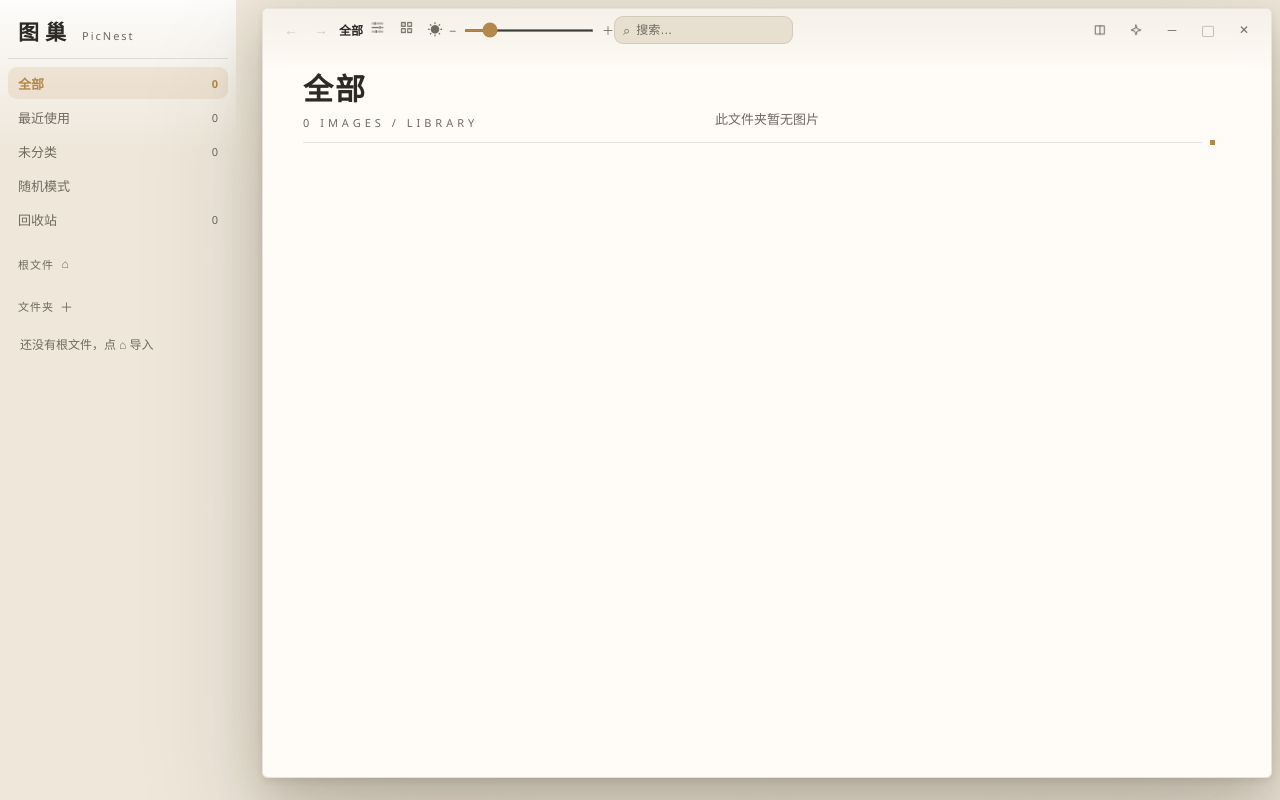
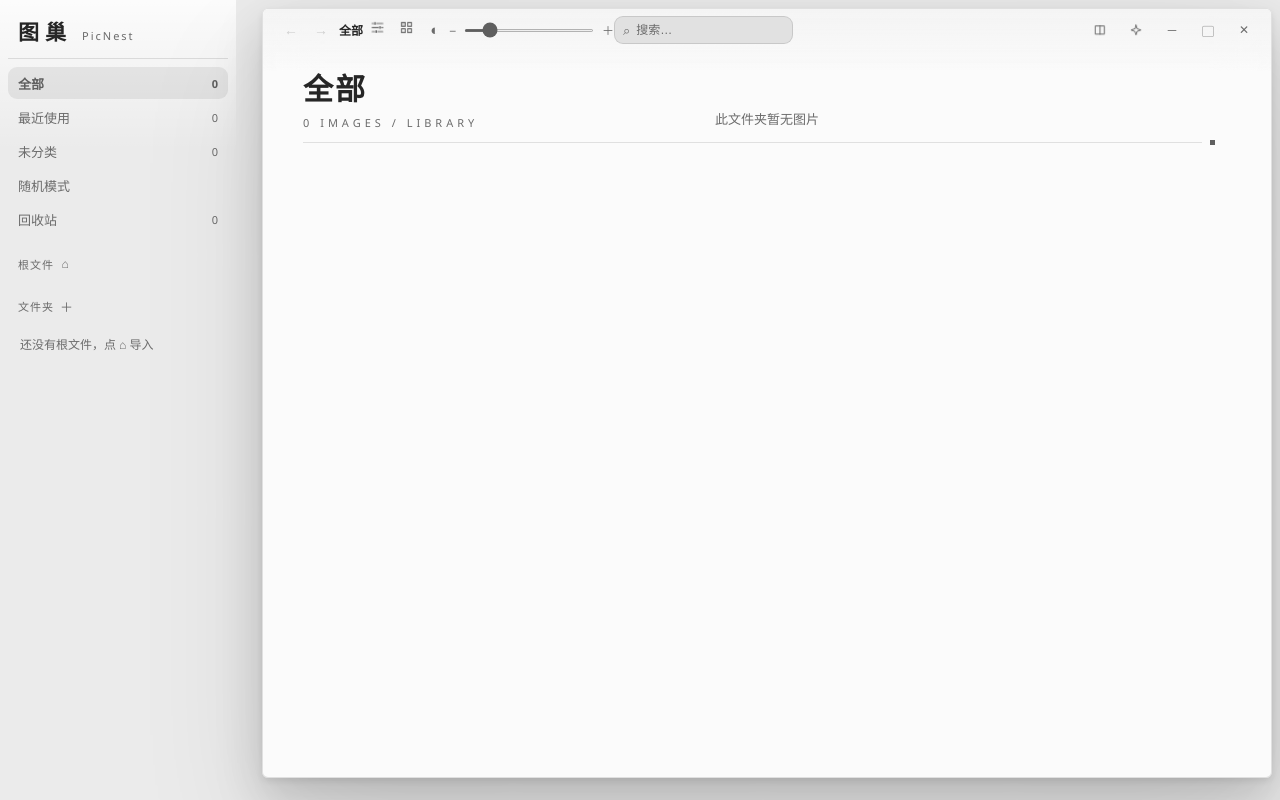
Before and after one commit to Ranbow29/PicNest, a Vue app in the folder ui/: page / in a window 1280 px wide. Built offline with nearby package versions, Linux system fonts and the light colour scheme.

Commit message:
feat: 主题更名（暖砂/靛夜）、跟随系统改为灰白/墨黑、炭黑提亮

```diff
--- a/ui/index.html
+++ b/ui/index.html
@@ -11,7 +11,7 @@
         try {
           var m = localStorage.getItem('picnest.theme') || 'auto'
           var allowed = { light: 1, dark: 1, 'mono-light': 1, 'mono-charcoal': 1, 'mono-dark': 1 }
-          var t = allowed[m] ? m : (m === 'auto' ? (matchMedia('(prefers-color-scheme: dark)').matches ? 'dark' : 'light') : 'light')
+          var t = allowed[m] ? m : (m === 'auto' ? (matchMedia('(prefers-color-scheme: dark)').matches ? 'mono-dark' : 'mono-light') : 'mono-light')
           document.documentElement.dataset.theme = t
           document.documentElement.style.colorScheme = (t === 'light' || t === 'mono-light') ? 'light' : 'dark'
         } catch (e) {}
--- a/ui/src/components/TitleBar.vue
+++ b/ui/src/components/TitleBar.vue
@@ -14,7 +14,7 @@ const theme = useTheme()
 const themeOpen = ref(false)
 const themeLabel = computed(() => {
   const m = theme.modes.find((x) => x.key === theme.mode.value) || theme.modes[0]
-  return m.key === 'auto' ? `跟随系统（${theme.resolved.value === 'dark' ? '深色' : '浅色'}）` : m.label
+  return m.key === 'auto' ? `跟随系统（${theme.resolved.value === 'mono-dark' ? '墨黑' : '灰白'}）` : m.label
 })
 const themeGlyph = computed(() => {
   const v = theme.resolved.value
--- a/ui/src/lib/theme.js
+++ b/ui/src/lib/theme.js
@@ -6,8 +6,8 @@ import { ref, computed, watch } from 'vue'
 
 const MODES = [
   { key: 'auto', label: '跟随系统' },
-  { key: 'light', label: '浅色' },
-  { key: 'dark', label: '深色' },
+  { key: 'light', label: '暖砂' },
+  { key: 'dark', label: '靛夜' },
   { key: 'mono-light', label: '灰白（低饱和）' },
   { key: 'mono-charcoal', label: '炭黑（低饱和）' },
   { key: 'mono-dark', label: '墨黑（低饱和）' },
@@ -24,7 +24,7 @@ if (mq) {
   else if (mq.addListener) mq.addListener(onChange)
 }
 
-const resolved = computed(() => (mode.value === 'auto' ? (systemDark.value ? 'dark' : 'light') : mode.value))
+const resolved = computed(() => (mode.value === 'auto' ? (systemDark.value ? 'mono-dark' : 'mono-light') : mode.value))
 
 function apply(v) {
   document.documentElement.dataset.theme = v
--- a/ui/src/style.css
+++ b/ui/src/style.css
@@ -124,16 +124,16 @@
 
 /* ---- 低饱和黑白 · 炭黑（比墨黑浅一档的中性灰） ---- */
 :root[data-theme="mono-charcoal"] {
-    --bg: #333333;
-    --bg-2: #292929;
-    --panel: rgba(51, 51, 51, 0.55);
-    --panel-strong: rgba(38, 38, 38, 0.92);
-    --text: #ebebeb;
-    --text-2: #b3b3b3;
-    --accent: #d0d0d0;
-    --accent-weak: rgba(255, 255, 255, 0.12);
-    --folder-default: #c8c8c8;
-    --border: rgba(255, 255, 255, 0.12);
+    --bg: #3a3a3a;
+    --bg-2: #303030;
+    --panel: rgba(58, 58, 58, 0.55);
+    --panel-strong: rgba(45, 45, 45, 0.92);
+    --text: #efefef;
+    --text-2: #b9b9b9;
+    --accent: #d6d6d6;
+    --accent-weak: rgba(255, 255, 255, 0.13);
+    --folder-default: #cfcfcf;
+    --border: rgba(255, 255, 255, 0.13);
     --shadow: 0 8px 30px rgba(0, 0, 0, 0.38);
     --shadow-float: 0 3px 8px rgba(0, 0, 0, 0.4), 0 22px 52px rgba(0, 0, 0, 0.48), 0 60px 140px rgba(0, 0, 0, 0.34);
     --shadow-tile: 0 1px 3px rgba(0, 0, 0, 0.35), 0 5px 16px rgba(0, 0, 0, 0.35), 0 14px 34px rgba(0, 0, 0, 0.22);
@@ -144,13 +144,13 @@
     --overlay-grad: linear-gradient(transparent, rgba(0, 0, 0, 0.82));
     --overlay-text: #f1f1f1;
     --overlay-halo: 0 1px 3px rgba(0, 0, 0, 0.8), 0 0 1px rgba(0, 0, 0, 0.8);
-    --glass-strong: rgba(51, 51, 51, 0.90);
-    --glass-weak: rgba(51, 51, 51, 0.30);
-    --panel-inspector: rgba(63, 63, 63, 0.92);
-    --panel-insp-top: rgba(63, 63, 63, 0.96);
-    --panel-insp-mid: rgba(63, 63, 63, 0.92);
-    --panel-insp-low: rgba(63, 63, 63, 0.84);
-    --panel-insp-bot: rgba(63, 63, 63, 0.62);
+    --glass-strong: rgba(58, 58, 58, 0.90);
+    --glass-weak: rgba(58, 58, 58, 0.30);
+    --panel-inspector: rgba(70, 70, 70, 0.92);
+    --panel-insp-top: rgba(70, 70, 70, 0.96);
+    --panel-insp-mid: rgba(70, 70, 70, 0.92);
+    --panel-insp-low: rgba(70, 70, 70, 0.84);
+    --panel-insp-bot: rgba(70, 70, 70, 0.62);
 }
 
 /* ---- 低饱和黑白 · 墨黑（中性炭灰） ---- */
```
Also changed, not shown: 2 other files (tests, documents, lock files or other folders).
